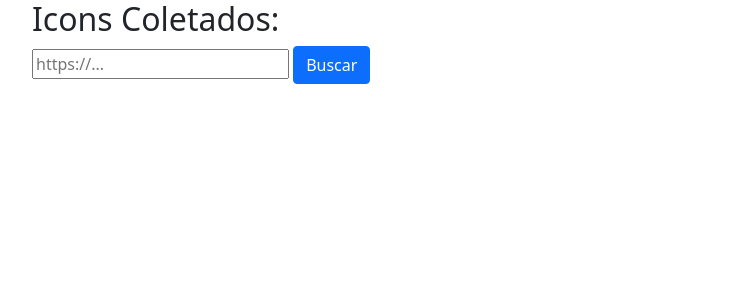
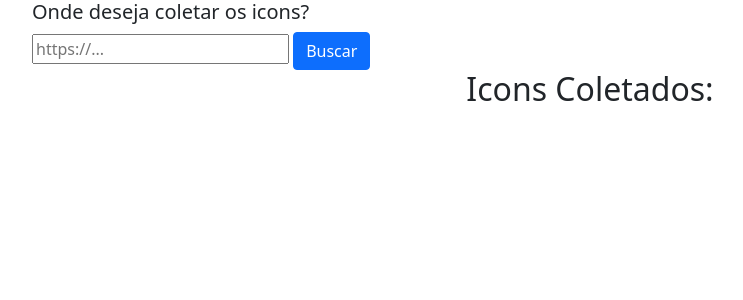
Before and after one commit to JhonyBastos/coletaIcons, a Django app: page /listagem/ in a window 1280 px wide. Shown: the top 300 px of the page, without its empty margins (50-793 px from the left). Run offline with Django 4.2, Linux system fonts and the light colour scheme; data that the repository does not hold is empty.

Commit message:
Melhoria de visualização

```diff
--- a/templates/listagem.html
+++ b/templates/listagem.html
@@ -10,12 +10,12 @@
     <title>Icons</title>
 </head>
 <body class="container">
-    <h2>Icons Coletados: </h2>
+    <h5>Onde deseja coletar os icons?</h5>
     <form action="submit" method="POST"> {% csrf_token %}
         <input type="text" name="url" size="22" placeholder="https://...">
         <button class="btn btn-primary" type="submit">Buscar</button>
     </form>
-    <br>
+    <h2 align="center">Icons Coletados: </h2>
 <!--    apresentação dos icones-->
     {% for icon in icons %}
         <div class="card-deck mb-3 text-center">
```
